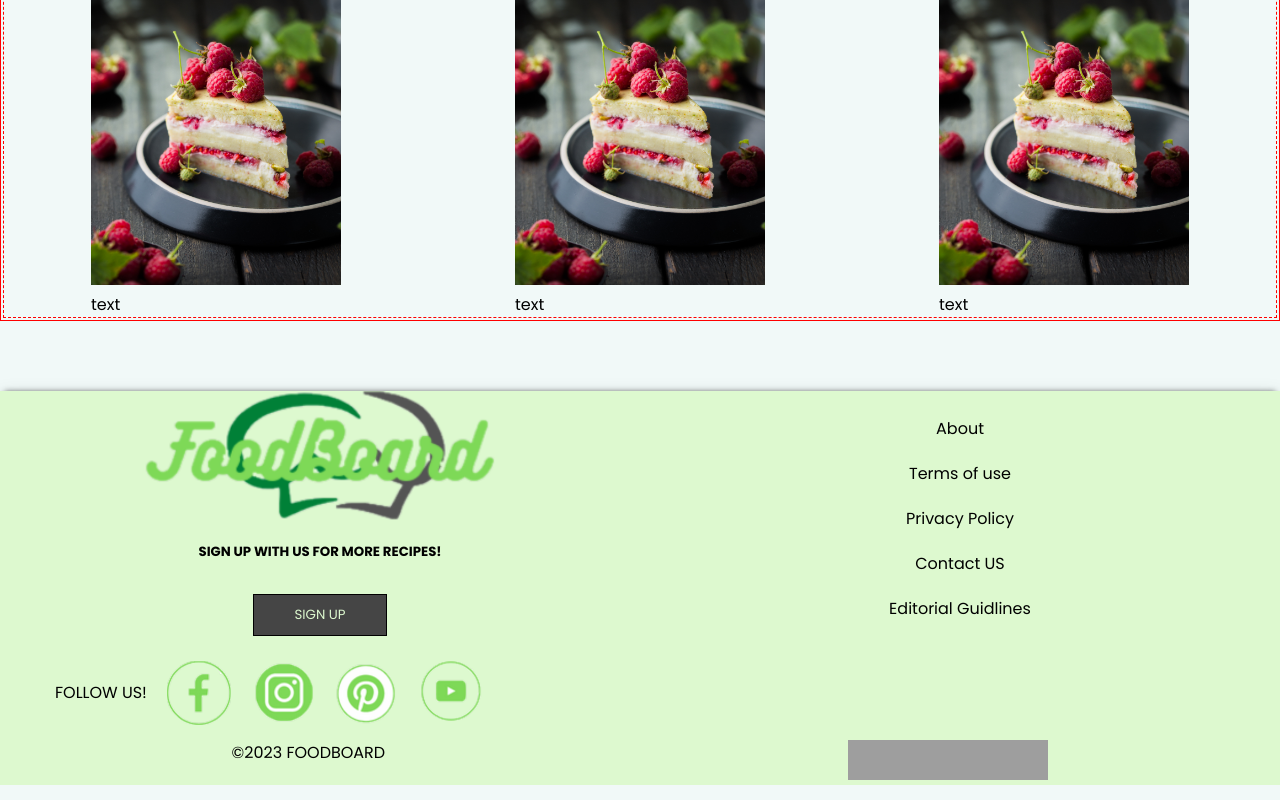
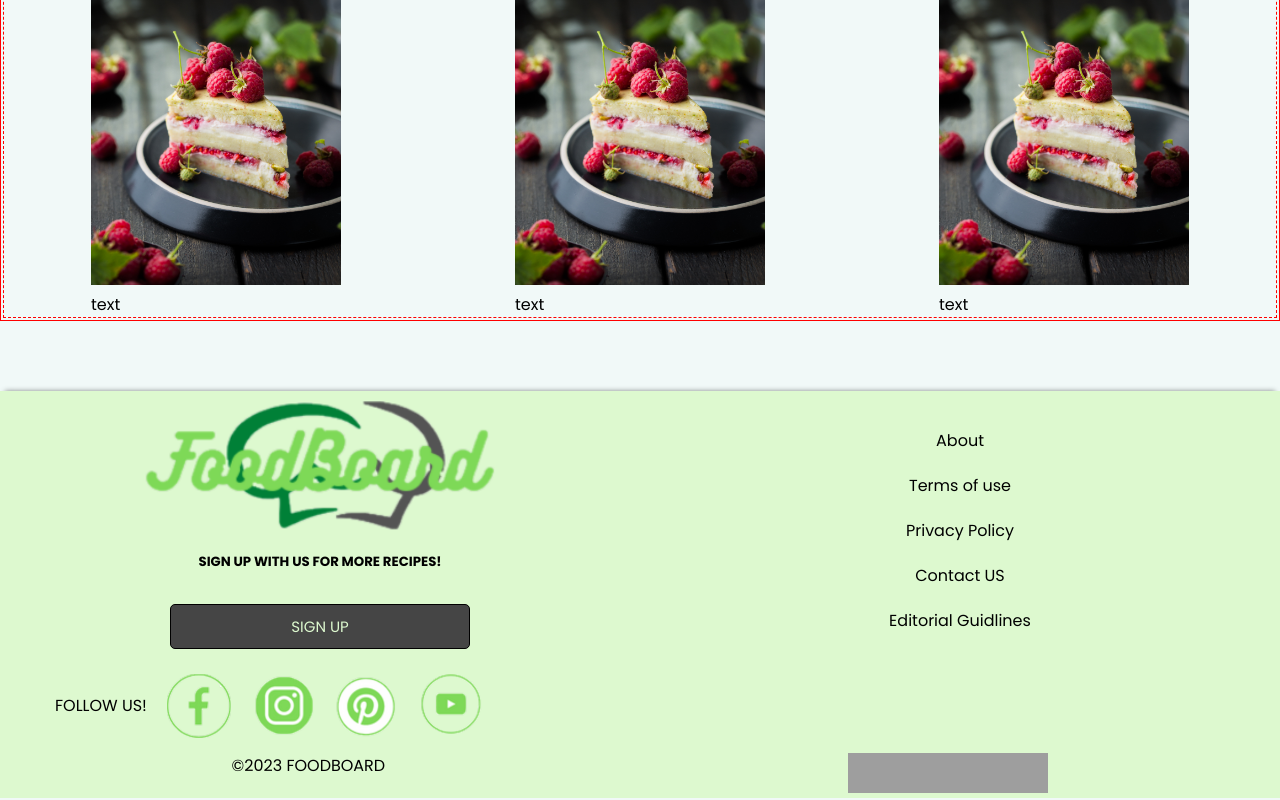
Before and after one commit to GeorgeMc1/FP-frontend, a React (Create React App) app: page / in a window 1280 px wide. Shown: the part 467-1267 px from the top of the page. Built offline with nearby package versions, Linux system fonts and the light colour scheme; grey boxes are pictures that could not be loaded; the HTML template or start-up script is replaced by a standard one.

Commit message:
footer fixes

```diff
--- a/src/components/PreFooter/PreFooter.styles.js
+++ b/src/components/PreFooter/PreFooter.styles.js
@@ -5,22 +5,20 @@ display:flex;
     flex-direction: column;
     margin-top:30px;
     background-color:#ddF9cf;
-padding-top10px;
-box-shadow: rgba(0, 0, 0, 0.29) 0px 10px 20px, rgba(0, 0, 0, 0.33) 0px 8px 8px, rgba(0, 0, 0, 0.53) 0px 3px 3px;
+    padding-top: 10px;
+    box-shadow: rgba(0, 0, 0, 0.45) 0px -5px 5px -5px;
+
     #column {
         display:flex;
         flex-direction:row;
         width:100%;
         margin:auto ;
         align-items: center;
-    box-shadow: rgba(0, 0, 0, 0.45) 0px -5px 5px -5px;
-
 
         @media screen and (max-width: 600px) {
             flex-direction:column;
         }
     }
-
 `
 
 export const PreFooterHalfColumnContainer = styled.div`
@@ -32,12 +30,13 @@ flex-direction: column;
     justify-items: center;
     align-items: center;
     flex: 1 1 50%;
-    button{
+    .button{
         margin:10px;
         padding:10px 40px;
         border:1px solid black;
         background-color:#454545;
         color:#ddF9cf;
+        text-decoration: none;
     }
     img{
         background-color: none;
@@ -65,5 +64,4 @@ border-top: 5px solid transparent;
         border-image-repeat: round;
         border-image-slice: 30;
     }
-}
 `
--- a/src/components/PreFooter/PreFooterLeft.jsx
+++ b/src/components/PreFooter/PreFooterLeft.jsx
@@ -1,4 +1,5 @@
 import React from "react";
+import { NavLink } from "react-router-dom";
 import logo from "../../assets/images/logo.png"
 import { PreFooterHalfColumnContainer } from "./PreFooter.styles";
 const PreFooterLeft = () => {
@@ -10,7 +11,7 @@ const PreFooterLeft = () => {
             <img alt="logo" src={logo} />
             <h5>SIGN UP WITH US FOR MORE RECIPES!</h5>
 
-            <button >SIGN UP</button>
+            <NavLink className="button" to="/SignUp">SIGN UP</NavLink>
 
         </PreFooterHalfColumnContainer>
 
```
Lines whose indentation alone changed are shown as unchanged.
